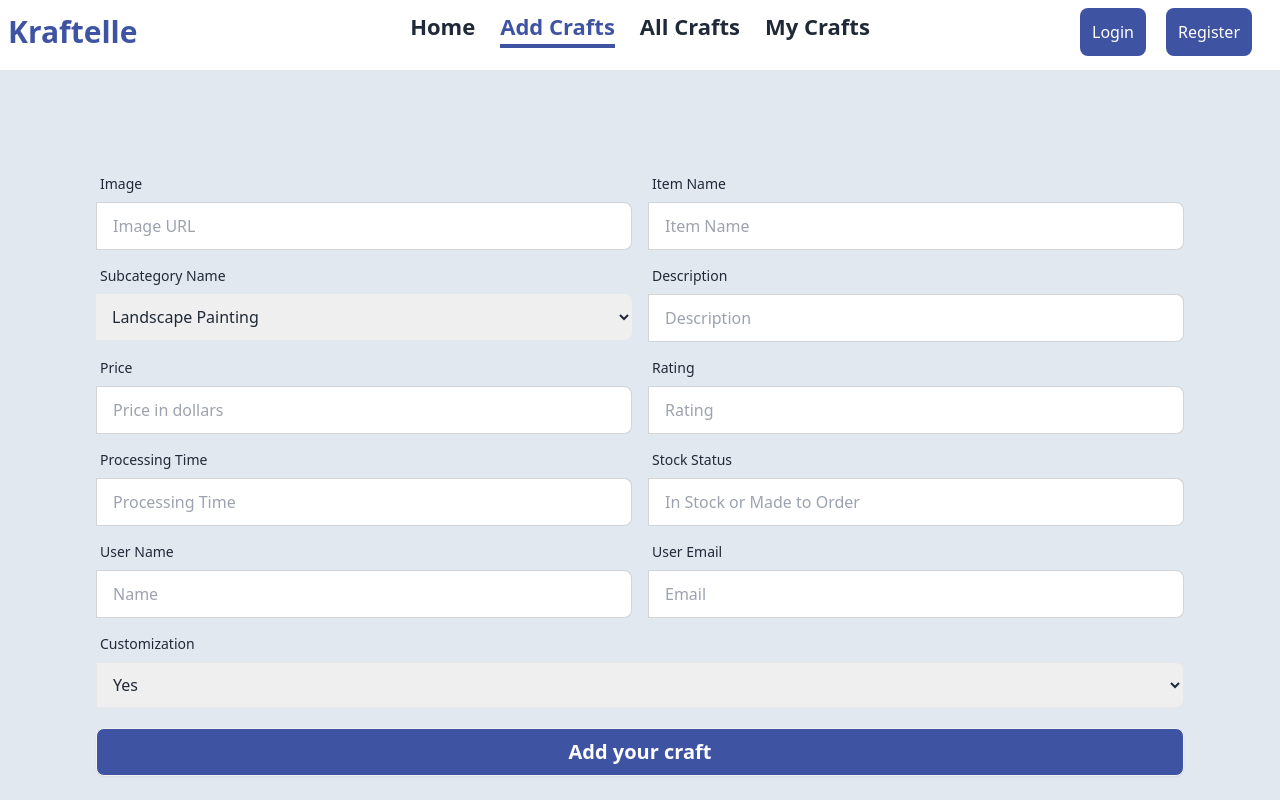
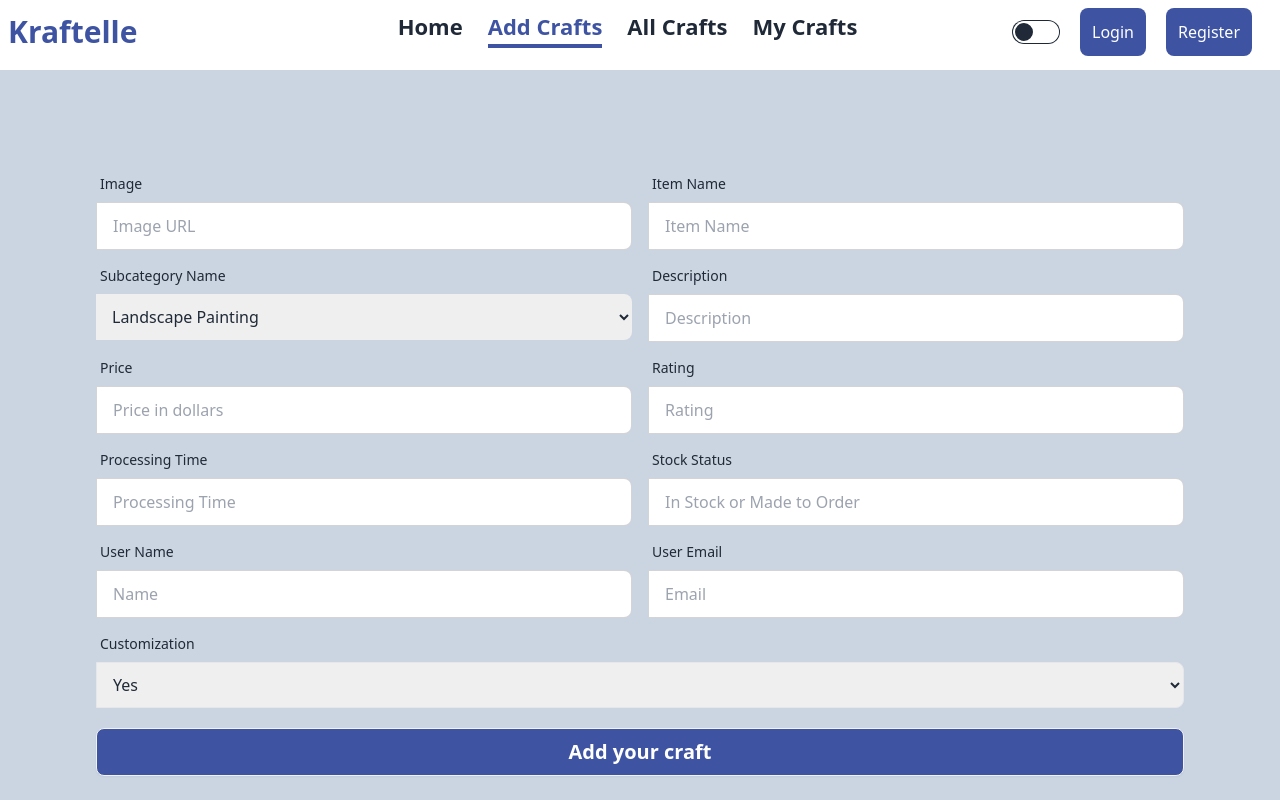
Before and after one commit to barta3235/ARTCRAFT-CLIENT-a10, a React (Vite) app: page /addcrafts in a window 1280 px wide. Shown: the top 800 px of the page. Built offline with nearby package versions, Linux system fonts and the light colour scheme; no server answers.

Commit message:
dark option added and footer  edit

```diff
--- a/src/components/Footer.jsx
+++ b/src/components/Footer.jsx
@@ -9,7 +9,7 @@ const Footer = () => {
         <footer className="py-6 dark:bg-gray-100 dark:text-gray-900 bg-blue-900 text-white">
             <div className="container px-6 mx-auto space-y-6 divide-y dark:divide-gray-600 md:space-y-12 divide-opacity-50">
                 <div className="flex flex-col md:flex-row justify-around items-center">
-                    <div className="flex items-center gap-2">
+                    <div className="flex items-center gap-2 mb-[20px] md:mb-[0px]">
                          <FaKickstarterK className="border text-[36px] p-1 rounded-full"></FaKickstarterK>
                         <h1 className="text-4xl font-extrabold text-white">Kraftelle</h1>
                     </div>
--- a/src/components/Navbar.jsx
+++ b/src/components/Navbar.jsx
@@ -1,17 +1,31 @@
-import { useContext } from "react";
+import { useContext, useEffect, useState } from "react";
 import { Link, NavLink } from "react-router-dom";
 import { AuthContext } from "../provider/AuthProvider";
 
 const Navbar = () => {
 
+    const [theme, setTheme] = useState('light');
+
+    const handleToggle = (e) => {
+        if (e.target.checked) {
+            setTheme('sunset')
+        } else {
+            setTheme('light')
+        }
+    }
+
+    useEffect(() => {
+        document.querySelector('html').setAttribute('data-theme', theme);
+    }, [theme])
+
     const { user } = useContext(AuthContext);
     console.log(user?.email)
 
     const navlink = <>
-        <NavLink className={({isActive})=> isActive? 'text-[22px] font-bold mr-[25px] text-[#3E54A3] border-b-4 pb-2 border-[#3E54A3]' : 'text-[22px] font-semibold mr-[25px] pb-2 hover:border-b-4 hover:border-[#3E54A3]'} to='/'>Home</NavLink>
-        <NavLink className={({isActive})=> isActive? 'text-[22px] font-bold mr-[25px] text-[#3E54A3] border-b-4 pb-2 border-[#3E54A3]' : 'text-[22px] font-semibold mr-[25px] pb-2 hover:border-b-4 hover:border-[#3E54A3]'} to='/addcrafts'>Add Crafts</NavLink>
-        <NavLink className={({isActive})=> isActive? 'text-[22px] font-bold mr-[25px] text-[#3E54A3] border-b-4 pb-2 border-[#3E54A3]' : 'text-[22px] font-semibold mr-[25px] pb-2 hover:border-b-4 hover:border-[#3E54A3]'} to='/allcrafts'>All Crafts</NavLink>
-        <NavLink className={({isActive})=> isActive? 'text-[22px] font-bold text-[#3E54A3] border-b-4 pb-2 border-[#3E54A3]' : 'text-[22px] font-semibold pb-2 hover:border-b-4 hover:border-[#3E54A3]'} to={`/mycrafts/${user?.email}`}>My Crafts</NavLink>
+        <NavLink className={({ isActive }) => isActive ? 'text-[22px] font-bold mr-[25px] text-[#3E54A3] border-b-4 pb-2 border-[#3E54A3]' : 'text-[22px] font-semibold mr-[25px] pb-2 hover:border-b-4 hover:border-[#3E54A3]'} to='/'>Home</NavLink>
+        <NavLink className={({ isActive }) => isActive ? 'text-[22px] font-bold mr-[25px] text-[#3E54A3] border-b-4 pb-2 border-[#3E54A3]' : 'text-[22px] font-semibold mr-[25px] pb-2 hover:border-b-4 hover:border-[#3E54A3]'} to='/addcrafts'>Add Crafts</NavLink>
+        <NavLink className={({ isActive }) => isActive ? 'text-[22px] font-bold mr-[25px] text-[#3E54A3] border-b-4 pb-2 border-[#3E54A3]' : 'text-[22px] font-semibold mr-[25px] pb-2 hover:border-b-4 hover:border-[#3E54A3]'} to='/allcrafts'>All Crafts</NavLink>
+        <NavLink className={({ isActive }) => isActive ? 'text-[22px] font-bold mr-[25px] text-[#3E54A3] border-b-4 pb-2 border-[#3E54A3]' : 'text-[22px] font-semibold pb-2 hover:border-b-4 mr-[25px] hover:border-[#3E54A3]'} to={`/mycrafts/${user?.email}`}>My Crafts</NavLink>
     </>
 
 
@@ -25,8 +39,8 @@ const Navbar = () => {
                     </div>
                     <ul tabIndex={0} className="menu menu-sm dropdown-content mt-3 z-[1] p-3 shadow bg-base-100 rounded-box w-52">
                         <NavLink className='text-2xl mb-3 p-2 border-b font-medium shadow-md border-r rounded-xl border-[#3E54A3]' to='/'>Home</NavLink>
-                        <NavLink className='text-2xl mb-3 p-2 border-b font-medium shadow-md border-r rounded-xl border-[#3E54A3]'  to='/addcrafts'>Add Crafts</NavLink>
-                        <NavLink className='text-2xl mb-3 p-2 border-b font-medium shadow-md border-r rounded-xl border-[#3E54A3]'  to='/allcrafts'>All Crafts</NavLink>
+                        <NavLink className='text-2xl mb-3 p-2 border-b font-medium shadow-md border-r rounded-xl border-[#3E54A3]' to='/addcrafts'>Add Crafts</NavLink>
+                        <NavLink className='text-2xl mb-3 p-2 border-b font-medium shadow-md border-r rounded-xl border-[#3E54A3]' to='/allcrafts'>All Crafts</NavLink>
                         <NavLink className='text-2xl mb-3 p-2 border-b font-medium shadow-md border-r rounded-xl border-[#3E54A3]' to={`/mycrafts/${user?.email}`}>My Crafts</NavLink>
                         <NavLink className='text-2xl mb-3 p-2 border-b font-medium shadow-md border-r rounded-xl border-[#3E54A3]' to='/login'>Login</NavLink>
                         <NavLink className='text-2xl p-2 border-b font-medium shadow-md border-r rounded-xl border-[#3E54A3]' to='/signup'>Sign Up</NavLink>
@@ -39,17 +53,22 @@ const Navbar = () => {
                     {navlink}
                 </ul>
             </div>
+
             <div className="navbar-end">
                 {
                     user ?
-                        <div className="avatar" >
-                            <div className="w-14 rounded-full">
+                        <div className="flex gap-5 items-center">
+                            <input onChange={handleToggle} type="checkbox" value="synthwave" className="toggle theme-controller bg-base-content row-start-1 col-start-1 col-span-2" />
 
-                                <img src={user.photoURL}/>
+                            <div className="avatar" >
+                                <div className="w-14 rounded-full">
+                                    <img src={user.photoURL} />
+                                </div>
                             </div>
                         </div>
                         :
-                        <div className="flex"><NavLink className="md:mr-[20px] p-3 text-white bg-[#3E54A3] font-medium rounded-lg" to='/login'><button>Login</button></NavLink>
+                        <div className="flex items-center"><input onChange={handleToggle} type="checkbox" value="synthwave" className="toggle theme-controller bg-base-content row-start-1 col-start-1 col-span-2 mr-[20px]" />
+                        <NavLink className="md:mr-[20px] p-3 text-white bg-[#3E54A3] font-medium rounded-lg" to='/login'><button>Login</button></NavLink>
                             <NavLink className='md:mr-[20px] p-3 text-white bg-[#3E54A3] font-medium rounded-lg hidden md:flex' to='/signup'><button>Register</button></NavLink></div>
                 }
             </div>
--- a/src/pages/AddCrafts.jsx
+++ b/src/pages/AddCrafts.jsx
@@ -50,7 +50,7 @@ const AddCrafts = () => {
 
 
     return (
-        <div className="p-2 md:p-24 bg-slate-200">
+        <div className="p-2 md:p-24 bg-slate-300">
             <form onSubmit={handleAddItem}>
 
 
--- a/tailwind.config.js
+++ b/tailwind.config.js
@@ -8,4 +8,8 @@ export default {
     extend: {},
   },
   plugins: [require("daisyui")],
+  daisyui: {
+    themes: ["light", "sunset"],
+  },
+
 }
```
